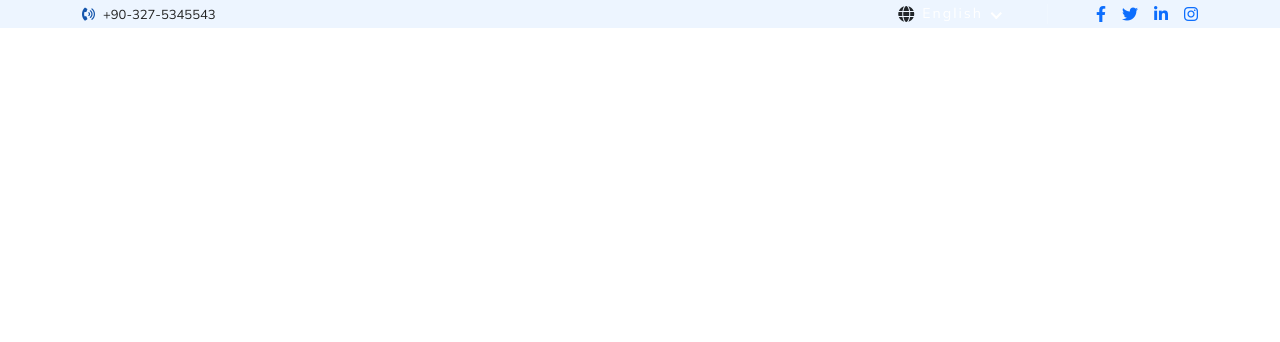
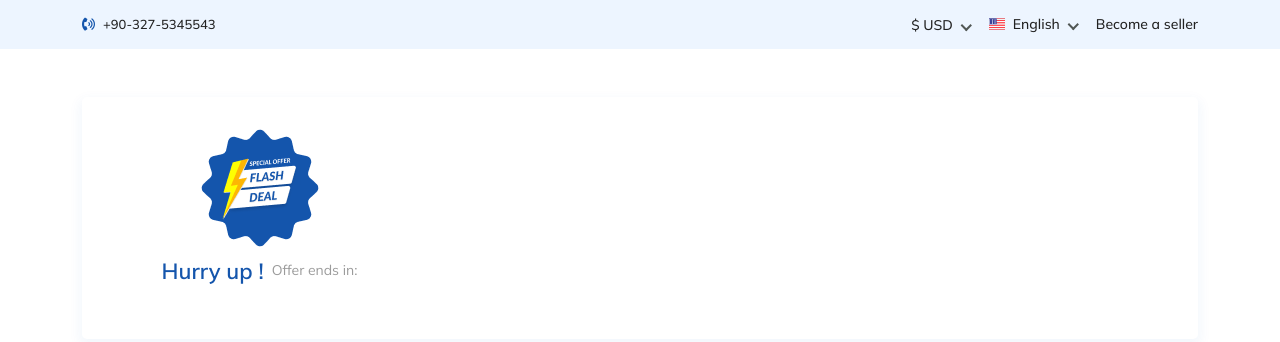
Before and after one commit to abutahirhasan/6valley-html, a plain HTML site: page index.html in a window 1280 px wide. Drawn offline with Linux system fonts and the light colour scheme.

Commit message:
flash-deal-running

```diff
--- a/assets/css/nice-select.css
+++ b/assets/css/nice-select.css
@@ -121,7 +121,7 @@
     outline: none;
     z-index: 9999999;
     padding: 0px 10px;
-    border: 1px solid #121254;
+    border: 1px solid #51575534;
     text-align: left;
     -webkit-transition: all 0.2s;
     transition: all 0.2s;
--- a/assets/scss/_header.scss
+++ b/assets/scss/_header.scss
@@ -2,33 +2,46 @@
 .header-top-section {
 	position: relative;
 	background: var(--bg-color);
+	padding: 10px 0;
+	.sub-header-wrapper{
 		.call-icon{
 			font-size: 13px;
 			color: var(--black-clr);
+			font-weight: 500;
 			i{
 				color: var(--theme-clr);
 			}
 		}
 		.right-top-cont {
-		.line {
-			width: 1px;
-			height: 20px;
-			background: #ffffff;
-			opacity: 20%;
-		}
+			gap: 20px;
 			.nice-select {
 				padding-right: 16px;
 				.current {
-				color: #fff;
-				font-weight: 400;
+					color: var(--black-clr);
+					font-weight: 500;
 					font-size: 14px;
 				}
 				&::after {
-				border-bottom: 2px solid #fff;
-				border-right: 2px solid #fff;
+					border-bottom: 2px solid var(--icon-clr);
+					border-right: 2px solid var(--icon-clr);
 				}
 				.list {
 					width: 130px;
+				}
+			}
+			.seller-text{
+				font-size: 14px;
+				font-weight: 500;
+				color: var(--black-clr);
+			}
+		}
+	}
+	@include breakpoint(max-sm){
+		.sub-header-wrapper{
+			flex-wrap: wrap;
+			justify-content: center !important;
+			.right-top-cont{
+				gap: 16px;
 			}
 		}
 	}
--- a/assets/scss/_product.scss
+++ b/assets/scss/_product.scss
@@ -0,0 +1,18 @@
+//flash sale
+.flash-sale-wrapper{
+	border-radius: 5px;
+	background: var(--white-clr);
+	box-shadow: 0px 5px 12px 3px rgba(2, 91, 195, 0.05);
+	padding: 30px 0 30px 40px;
+	.flash-down-area{
+		max-width: 275px;
+		h4{
+			color: var(--theme-clr);
+			font-weight: 600;
+		}
+		span{
+			color: var(--paragraph-clr);
+		}
+	}
+}
+//flash sale
--- a/assets/scss/_typography.scss
+++ b/assets/scss/_typography.scss
@@ -104,7 +104,7 @@ h3 {
 }
 
 h4 {
-	font-size: 25px;
+	font-size: 24px;
 	line-height: 130%;
 	@include breakpoint(max-xxl) {
 		font-size: 22px;
@@ -151,11 +151,10 @@ p {
 span {
 	font-size: 16px;
 	line-height: 25.6px;
-	letter-spacing: 2px;
 	margin: 0px;
-	@include breakpoint(max-xl) {
-		letter-spacing: 1px;
-	}
+}
+.fs-eight{
+	font-size: 14px;
 }
 
 .p1-clr {
--- a/assets/scss/_variables.scss
+++ b/assets/scss/_variables.scss
@@ -7,6 +7,7 @@
     --white-clr: #fff;
     --theme-clr: #1455AC;
     --secondary-clr: #DB3022;
+    --icon-clr: #515755;
     --paragraph-clr: #9B9B9B;
     --bg-color: #EDF5FF;
 
--- a/index.html
+++ b/index.html
@@ -33,13 +33,21 @@
     <!-- Header Top Start -->
     <div class="header-top-section">
         <div class="container">
-            <div class="sub-header-wrapper d-flex align-items-center justify-content-between">
+            <div class="sub-header-wrapper d-flex flex-sm-nowrap flex-wrap align-items-center justify-content-between">
                 <a href="#" class="call-icon d-flex align-items-center gap-2">
                     <i class="fa-solid fa-phone-volume"></i> +90-327-5345543
                 </a>
-                <div class="right-top-cont d-flex align-items-center gap-5">
+                <div class="right-top-cont d-flex align-items-center">
+                    <div class="prices-select">
+                        <select name="language">
+                            <option value="1">$ USD</option>
+                            <option value="2">$ BBD</option>
+                            <option value="3">$ HKD</option>
+                            <option value="4">$ AUD</option>
+                        </select>
+                    </div>
                     <div class="d-flex align-items-center gap-2">
-                        <i class="fa-solid fa-globe white"></i>
+                        <img src="assets/img/hero/language.png" alt="img">
                         <select name="language">
                             <option value="1">English</option>
                             <option value="2">Hindi</option>
@@ -47,18 +55,29 @@
                             <option value="4">Bangla</option>
                         </select>
                     </div>
-                    <div class="line"></div>
-                    <div class="social-custom d-flex align-items-center gap-xl-3 gap-3">
-                        <a href="#" class=" black"><i class="fab fa-facebook-f white65 fs-six"></i></a>
-                        <a href="#" class=" black"><i class="fa-brands fa-twitter white65 fs-six"></i></a>
-                        <a href="#" class=" black"><i class="fa-brands fa-linkedin-in white65 fs-six"></i></a>
-                        <a href="#" class=" black"><i class="fa-brands fa-instagram white65 fs-six"></i></a>
-                    </div>
+                    <a href="#" class="seller-text">Become a seller</a>
                 </div>
             </div>
         </div>
     </div>
     <!-- Header Top End -->
+
+    <!-- Flash Sale Start -->
+    <section class="flash-sale-section pt-5">
+        <div class="container">
+            <div class="flash-sale-wrapper">
+                <div class="flash-down-area">
+                    <div class="flash-thumb mb-2 m-auto text-center">
+                        <img src="assets/img/product/flash-deal.png" alt="img">
+                    </div>
+                    <div class="d-flex align-items-center justify-content-center gap-2 mb-4">
+                        <h4>Hurry up !</h4> <span class="fs-eight">Offer ends in:</span>
+                    </div>
+                </div>
+            </div>
+        </div>
+    </section>
+    <!-- Flash Sale End -->
 
     <!--<< All JS Plugins >>-->
     <script src="assets/js/jquery-3.7.1.min.js"></script>
```
Also changed, not shown: assets/css/main.css, assets/img/hero/language.png (added), assets/img/product/flash-deal.png (added), assets/img/product/product1.png (added), assets/img/product/product2.png (added), assets/img/product/product3.png (added), assets/img/product/product4.png (added), 1 other file. Lines whose indentation alone changed are shown as unchanged.
